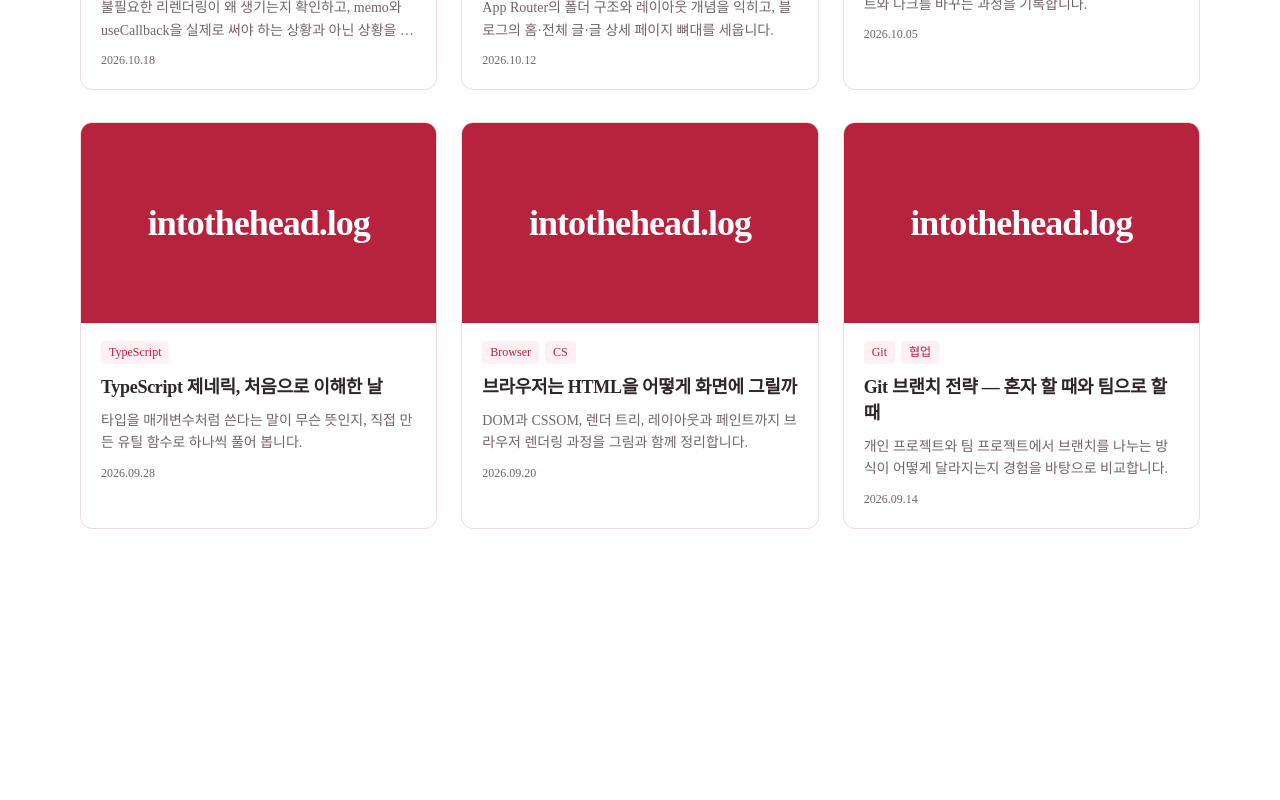
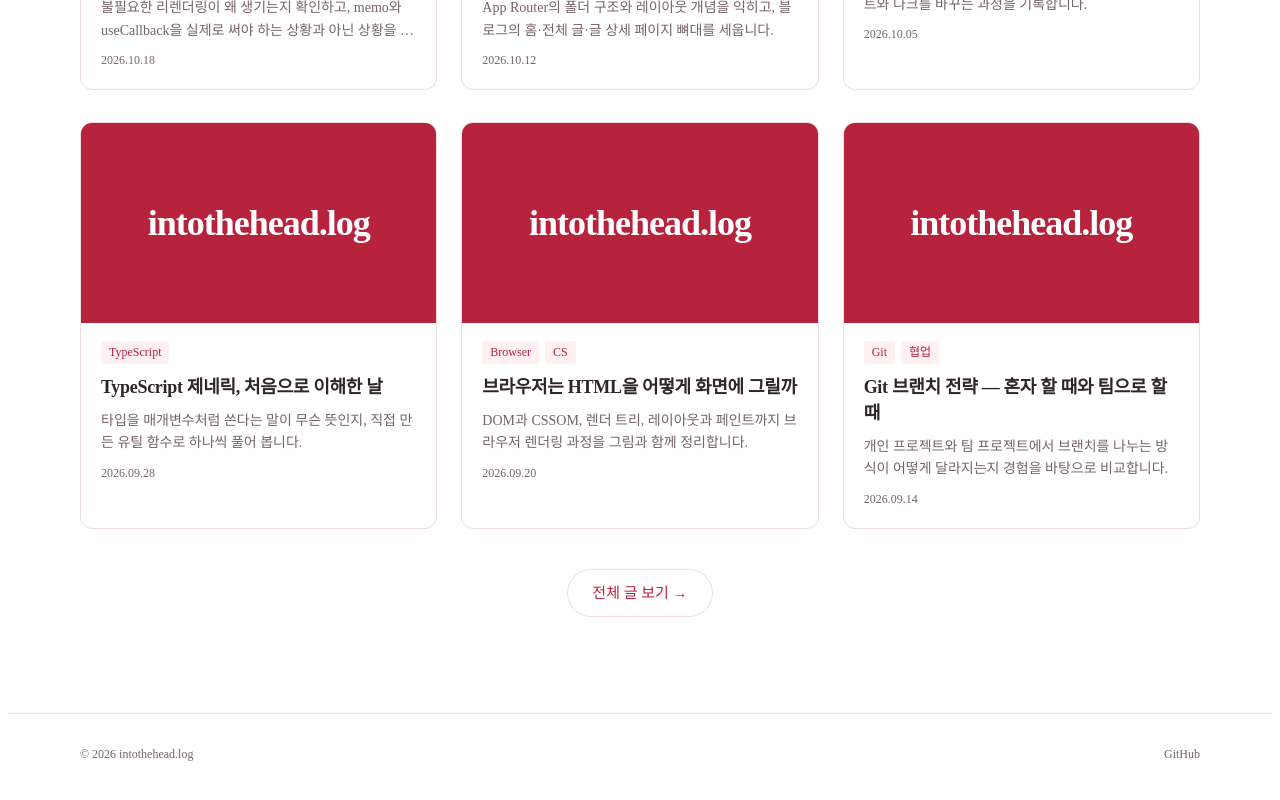
Before and after one commit to intothehead/intothehead.log, a Next.js app: page / in a window 1280 px wide. Shown: the part 524-1324 px from the top of the page. Before the commit the page ends 1061 px from the top, so only its background shows below. Built offline with nearby package versions, Linux system fonts and the light colour scheme.

Commit message:
layout에 푸터 추가

```diff
--- a/app/layout.tsx
+++ b/app/layout.tsx
@@ -1,6 +1,7 @@
 import type { Metadata } from "next";
 import { Geist, Geist_Mono } from "next/font/google";
 import "./globals.css";
+import Footer from "@/components/Footer";
 
 const geistSans = Geist({
   variable: "--font-geist-sans",
@@ -13,14 +14,17 @@ const geistMono = Geist_Mono({
 });
 
 export const metadata: Metadata = {
-  title: "Create Next App",
-  description: "Generated by create next app",
+  title: "intothehead.log",
+  description: "Generated by intothehead",
 };
 
 export default function RootLayout({ children }: LayoutProps<"/">) {
   return (
-    <html lang="en" className={`${geistSans.variable} ${geistMono.variable}`}>
-      <body>{children}</body>
+    <html lang="ko" className={`${geistSans.variable} ${geistMono.variable}`}>
+      <body>
+        {children}
+        <Footer />
+      </body>
     </html>
   );
 }
--- a/app/page.module.css
+++ b/app/page.module.css
@@ -5,6 +5,7 @@
   max-width: 1120px;
   margin: 0 auto;
   padding-top: 72px;
+  padding-bottom: 96px;
 }
 
 .Cardgrid {
@@ -35,3 +36,15 @@
   flex-direction: column;
   gap: 10px;
 }
+
+.AllPosts {
+  color: #b7233d;
+  font-size: 15px;
+  font-weight: 500;
+  line-height: 1.5;
+  align-self: center;
+  border: 1px solid #eedce1;
+  padding: 12px 24px;
+  text-decoration: none;
+  border-radius: 999px;
+}
--- a/app/page.tsx
+++ b/app/page.tsx
@@ -1,6 +1,7 @@
 import PostCard from "@/components/PostCard";
 import { posts } from "@/data/posts";
 import styles from "./page.module.css";
+import Link from "next/link";
 
 export default function Home() {
   return (
@@ -22,6 +23,9 @@ export default function Home() {
           />
         ))}
       </div>
+      <Link href="/posts" className={styles.AllPosts}>
+        전체 글 보기 →
+      </Link>
     </main>
   );
 }
--- /dev/null
+++ b/components/Footer.module.css
@@ -0,0 +1,20 @@
+.Footeroutside {
+  border-top: 1px solid #eedce1;
+  padding: 32px 0 40px;
+}
+
+.Footerinside {
+  max-width: 1120px;
+  margin: 0 auto;
+  display: flex;
+  justify-content: space-between;
+}
+
+.Footertext {
+  color: #75646B;
+  margin: 0;
+  font-size: 12px;
+  font-weight: 500;
+  line-height: 1.4;
+  text-decoration: none;
+}
--- /dev/null
+++ b/components/Footer.tsx
@@ -0,0 +1,19 @@
+import styles from "./Footer.module.css";
+
+export default function Footer() {
+  return (
+    <footer className={styles.Footeroutside}>
+      <div className={styles.Footerinside}>
+        <p className={styles.Footertext}>© 2026 intothehead.log</p>
+        <a
+          className={styles.Footertext}
+          href="https://github.com/intothehead"
+          target="_blank"
+          rel="noopener noreferrer"
+        >
+          GitHub
+        </a>
+      </div>
+    </footer>
+  );
+}
```
